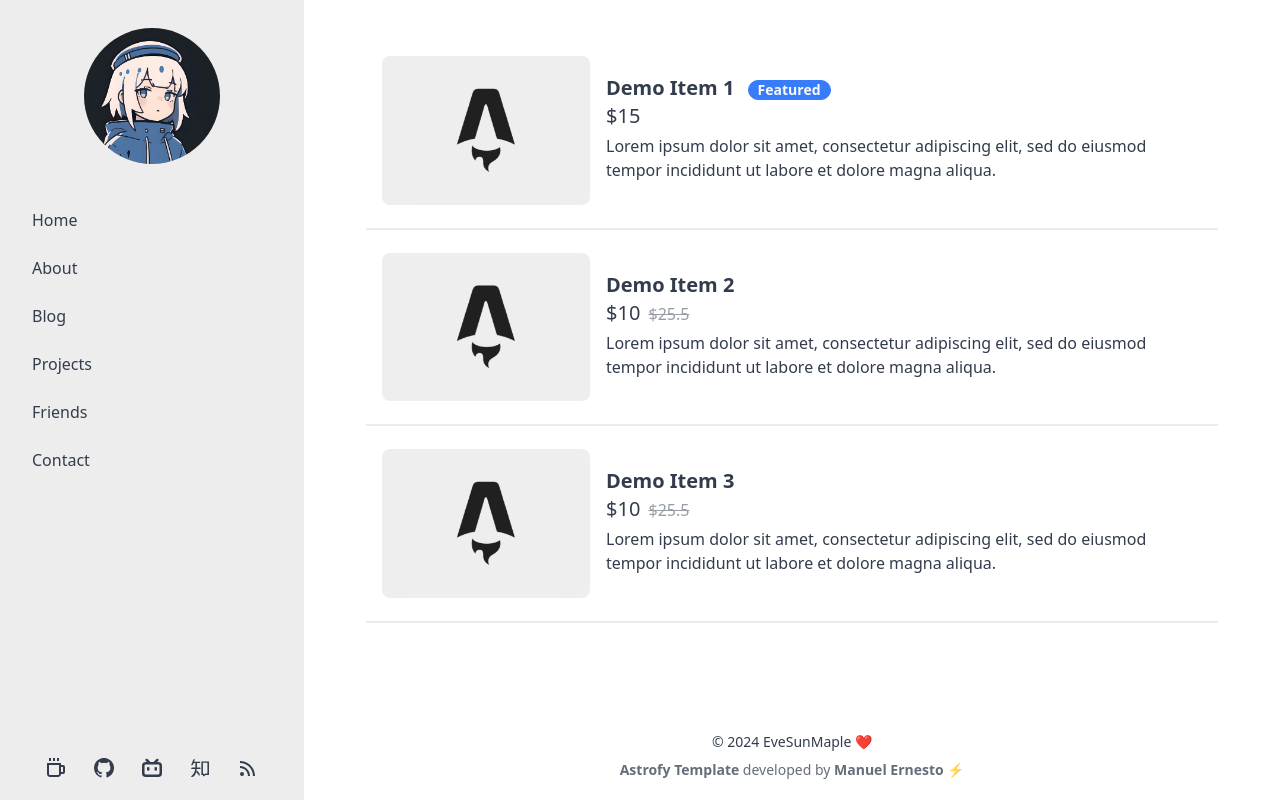
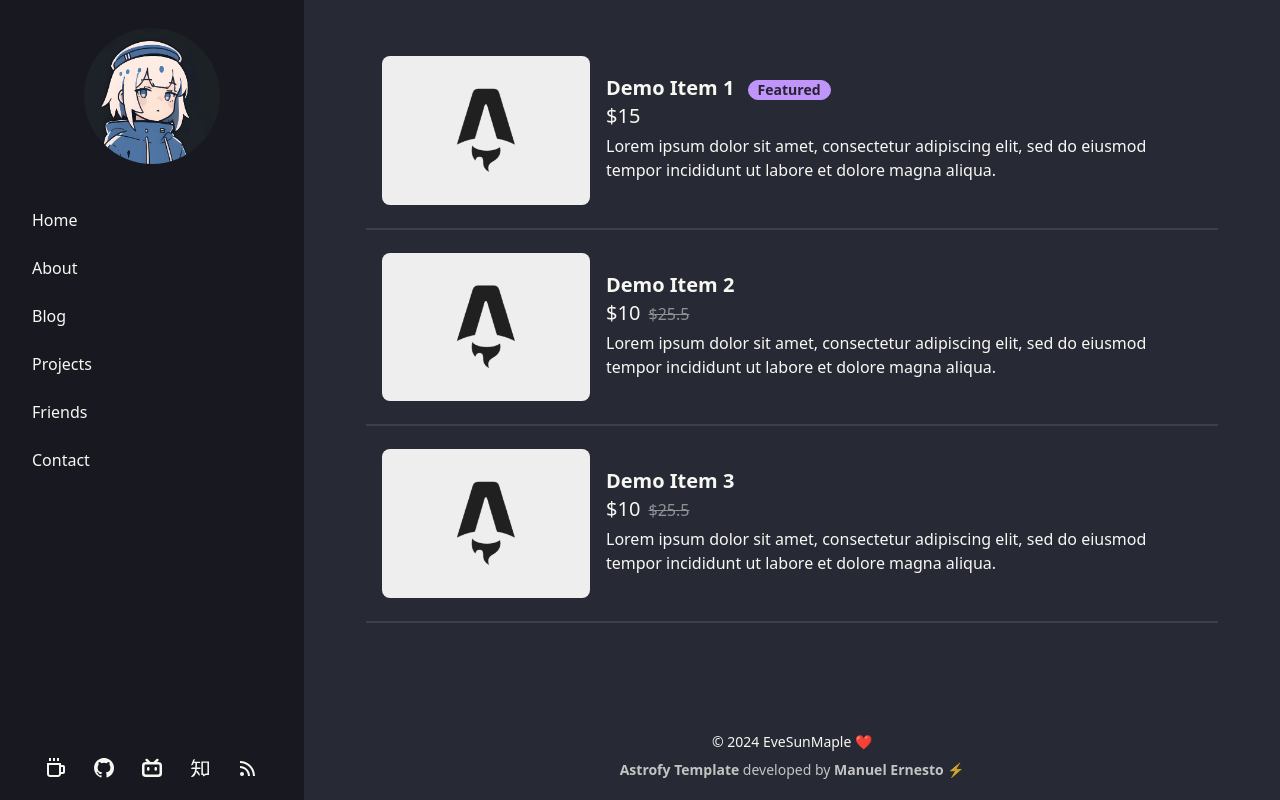
Before and after one commit to EveSunMaple/Astro-Web, an Astro site: page /store in a window 1280 px wide. Built offline with nearby package versions, Linux system fonts and the light colour scheme; Astro itself is replaced by a stand-in of ours.

Commit message:
fix: some changes

```diff
--- a/src/content/blog/在网络的另一头相遇.md
+++ b/src/content/blog/在网络的另一头相遇.md
@@ -5,7 +5,6 @@
 heroImage: https://saroprock.oss-cn-hangzhou.aliyuncs.com/img/Image_1704681054244.jpg
 tags:
   - 随笔
-badge: 1.4K
 ---
 之前在学校里看主持人大赛的时候，有一个题目让我印象很深：“**成功路上，总是与知音相伴**”。可我觉得，这句话应该是“**成功的路上，总是与孤独相伴**”。哎，每每说到这种事，总是让我想起先前的一段时光，那时候我老是希望能找到一个真正的朋友——一位可以倾心交流的人。可结果……我往往成了小丑……有一句话令我彻底破防了：
 
--- a/src/layouts/BaseLayout.astro
+++ b/src/layouts/BaseLayout.astro
@@ -10,7 +10,7 @@
 ---
 
 <!DOCTYPE html>
-<html lang="en" data-theme="emerald">
+<html lang="en" data-theme="dracula">
   <head>
     <BaseHead title={title} description={description} image={image} />
   </head>
```
